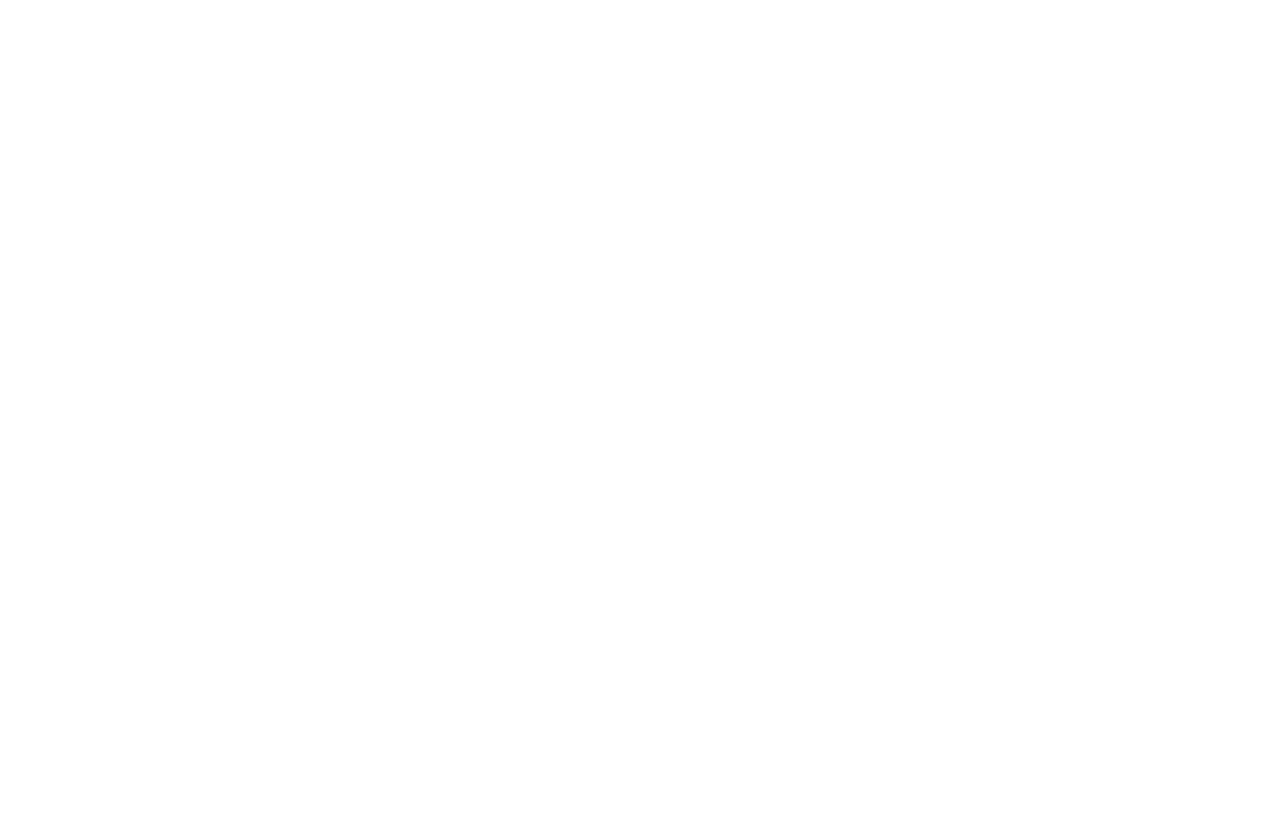
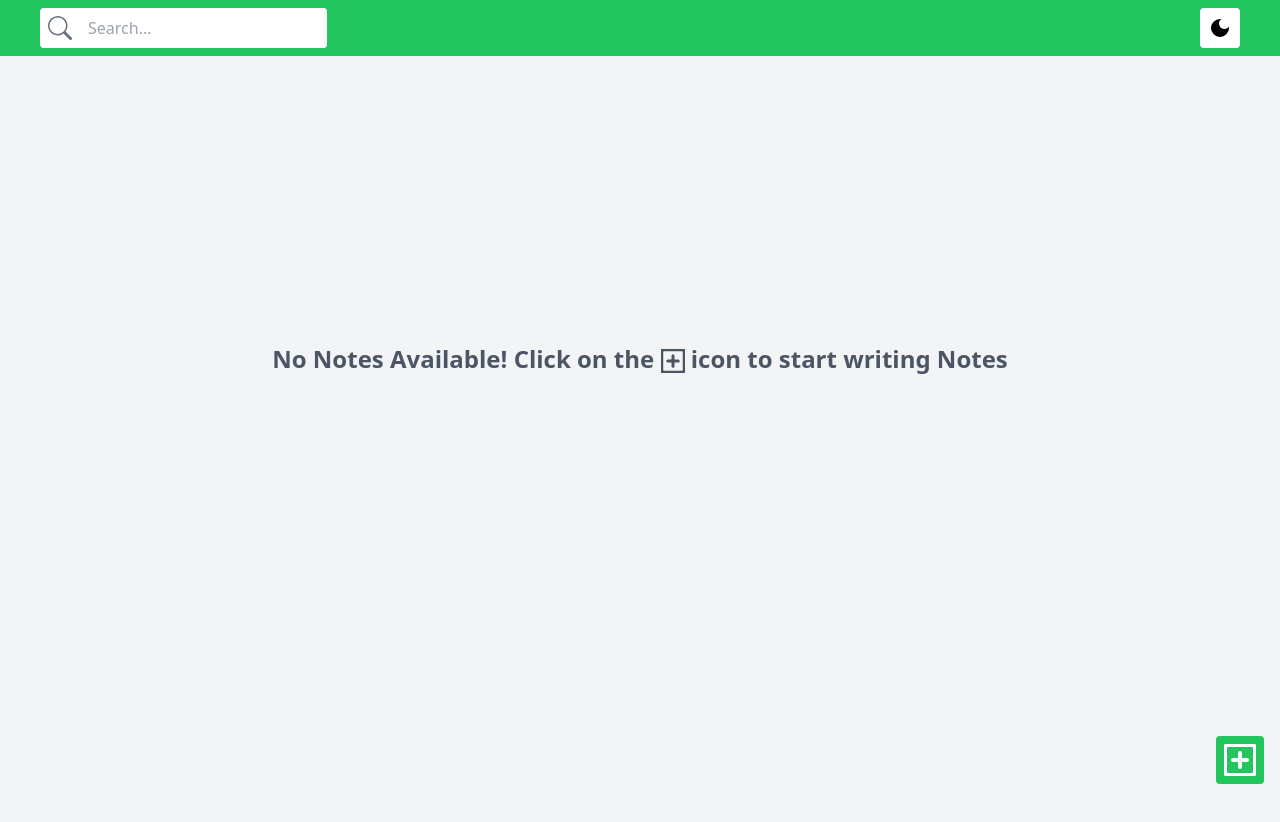
Before and after one commit to Mirza-Glitch/notes-webapp, a React (Vite) app: page / in a window 1280 px wide. Shown: the top 822 px of the page. Before the commit the page ends 800 px from the top, so only its background shows below. Built offline with nearby package versions, Linux system fonts and the light colour scheme.

Commit message:
Update main.jsx

```diff
--- a/src/main.jsx
+++ b/src/main.jsx
@@ -8,9 +8,7 @@
 ReactDOM.createRoot(document.getElementById("root")).render(
   <React.StrictMode>
     <NotesProvider>
-      <BrowserRouter basename="/notes-webapp">
-        <App />
-      </BrowserRouter>
+      <App/>
     </NotesProvider>
   </React.StrictMode>
 );
```
